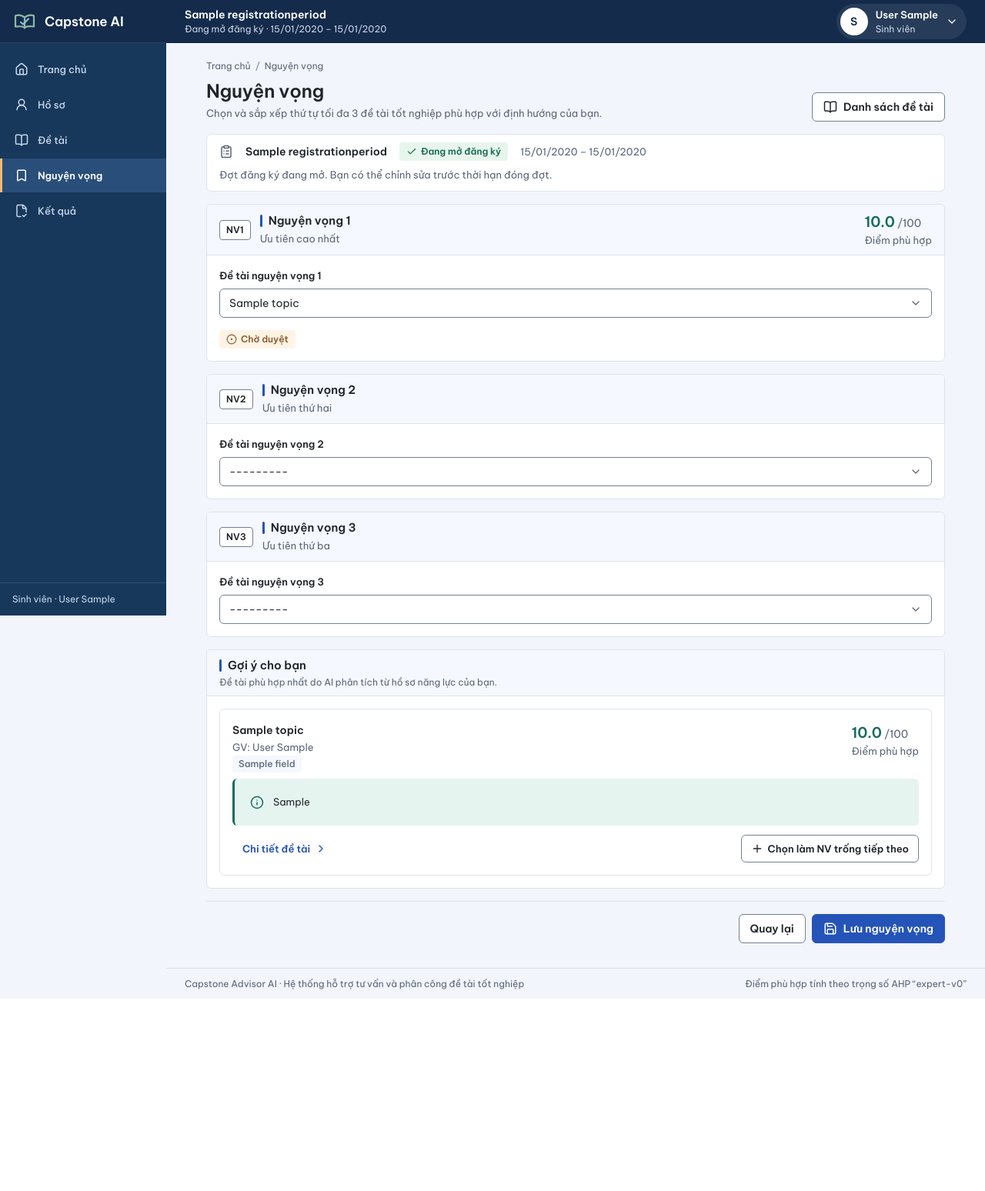
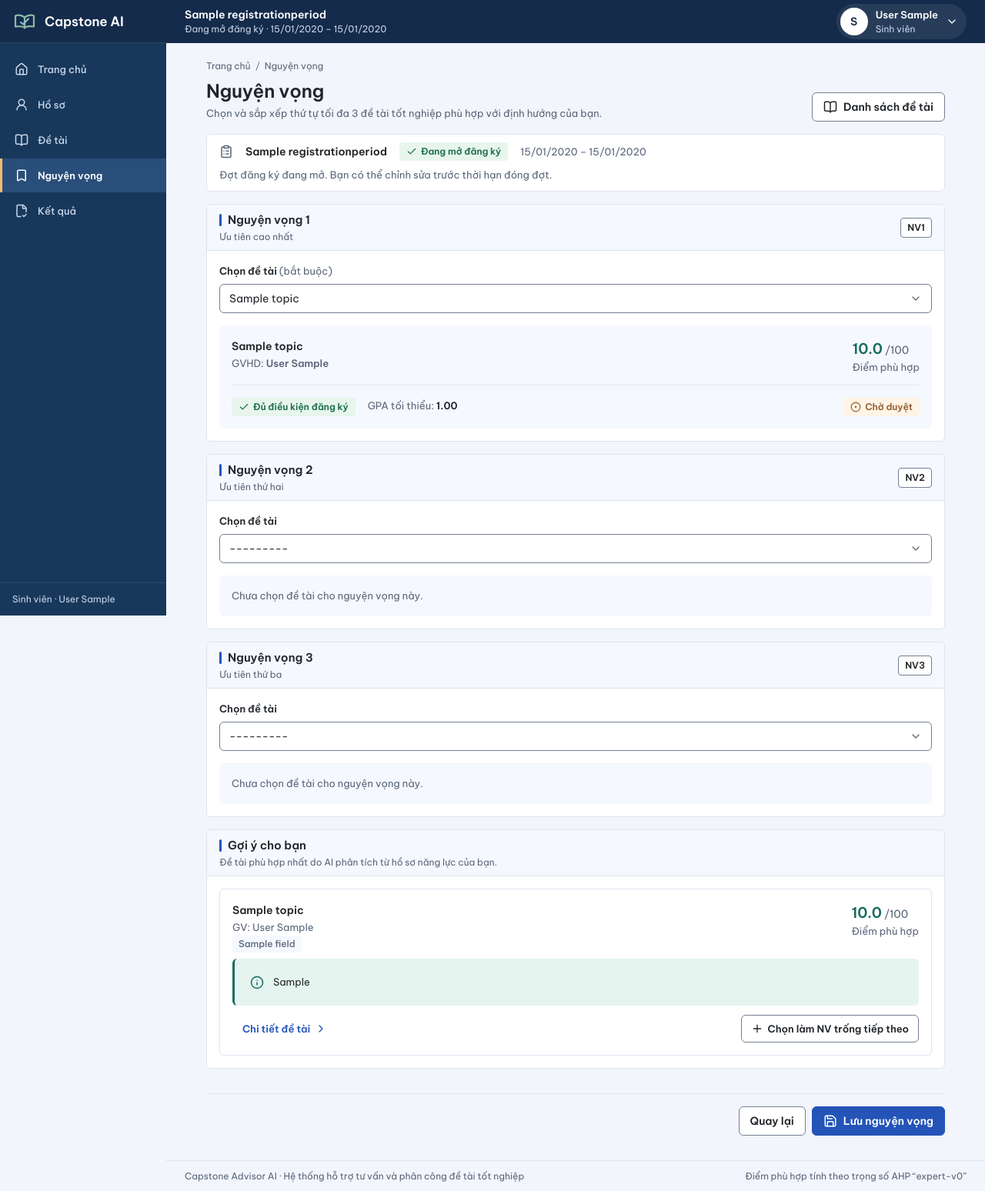
Before and after one commit to lacvietagency-web/capstone-advisor-ai, a Django app: page /nguyen-vong/ in a window 1280 px wide. Shown: the whole page at 77% size. Before the commit the page ends 1298 px from the top, so only its background shows below. Run offline with Django 5.2, Linux system fonts and the light colour scheme; a user stored in the database is signed in; tables that the repository leaves empty hold one stand-in row (values such as "Sample post"); data that the repository does not hold is empty.

Commit message:
UI v35 ATLAS — nhóm sv-b

```diff
--- a/templates/catalog/_pref_actions.html
+++ b/templates/catalog/_pref_actions.html
@@ -9,7 +9,7 @@
   {% endif %}
 
   {% if row.pref.status != "ACCEPTED" %}
-    <form method="post" action="{% url 'lecturer_registrations' topic.pk %}" class="m-0 d-inline-block">
+    <form method="post" action="{% url 'lecturer_registrations' topic.pk %}" class="d-inline" data-at-busy>
       {% csrf_token %}
       <input type="hidden" name="preference_id" value="{{ row.pref.pk }}">
       <input type="hidden" name="action" value="accept">
@@ -21,7 +21,7 @@
   {% endif %}
 
   {% if row.pref.status != "REJECTED" %}
-    <button type="button" class="btn btn-outline-danger btn-sm" data-bs-toggle="modal" data-bs-target="#rejectModal_{{ row.pref.pk }}" title="Từ chối yêu cầu (bắt buộc nhập lý do)">
+    <button type="button" class="btn btn-secondary btn-sm" data-bs-toggle="modal" data-bs-target="#rejectModal_{{ row.pref.pk }}" title="Từ chối yêu cầu (bắt buộc nhập lý do)">
       {% include "components/icon.html" with name="user-x" %}
       <span>Từ chối</span>
     </button>
--- a/templates/catalog/student_preferences.html
+++ b/templates/catalog/student_preferences.html
@@ -22,7 +22,7 @@
   <div class="at-stack">
     {% include "components/period.html" with period=period text="Đợt đăng ký đang mở. Bạn có thể chỉnh sửa trước thời hạn đóng đợt." %}
 
-    <form method="post" id="preferencesForm" data-at-busy novalidate>
+    <form method="post" id="preferencesForm" class="at-stack" data-at-busy novalidate>
       {% csrf_token %}
 
       {# Báo lỗi form không được trùng nguyện vọng #}
@@ -36,100 +36,64 @@
         {# Khối NV1 #}
         <section class="at-panel" id="nvPanel1">
           <div class="at-panel-header">
-            <div class="at-row">
-              <span class="at-rank">NV1</span>
-              <div>
-                <h2 class="h3 at-mb-0">Nguyện vọng 1</h2>
-                <span class="at-secondary">Ưu tiên cao nhất</span>
-              </div>
+            <div>
+              <h2 class="h3">Nguyện vọng 1</h2>
+              <p>Ưu tiên cao nhất</p>
             </div>
-            <div class="nv-score-container" id="nvScore1"></div>
+            <span class="at-rank">NV1</span>
           </div>
           <div class="at-field">
-            <label class="form-label" for="{{ form.nv1.id_for_label }}">Đề tài nguyện vọng 1</label>
+            <label class="form-label at-required" for="{{ form.nv1.id_for_label }}">Chọn đề tài</label>
             {{ form.nv1 }}
             {% if form.nv1.errors %}
               <div class="at-error">{{ form.nv1.errors.0 }}</div>
             {% endif %}
           </div>
-          {% for pref in user.student.preferences.all %}
-            {% if pref.period_id == period.id and pref.rank == 1 %}
-              <div class="at-row at-mt-3">
-                {% include "components/status.html" with status=pref.status label=pref.get_status_display %}
-                {% if pref.status == 'REJECTED' and pref.reject_reason %}
-                  <div class="at-w-100 at-mt-2">
-                    {% include "components/note.html" with kind="danger" title="Lý do từ chối" text=pref.reject_reason %}
-                  </div>
-                {% endif %}
-              </div>
-            {% endif %}
-          {% endfor %}
+          <div class="nv-detail at-inset at-mt-3" id="nvDetail1" data-rank="1">
+            <div class="at-secondary">Chưa chọn đề tài cho nguyện vọng này.</div>
+          </div>
         </section>
 
         {# Khối NV2 #}
         <section class="at-panel" id="nvPanel2">
           <div class="at-panel-header">
-            <div class="at-row">
-              <span class="at-rank">NV2</span>
-              <div>
-                <h2 class="h3 at-mb-0">Nguyện vọng 2</h2>
-                <span class="at-secondary">Ưu tiên thứ hai</span>
-              </div>
+            <div>
+              <h2 class="h3">Nguyện vọng 2</h2>
+              <p>Ưu tiên thứ hai</p>
             </div>
-            <div class="nv-score-container" id="nvScore2"></div>
+            <span class="at-rank">NV2</span>
           </div>
           <div class="at-field">
-            <label class="form-label" for="{{ form.nv2.id_for_label }}">Đề tài nguyện vọng 2</label>
+            <label class="form-label" for="{{ form.nv2.id_for_label }}">Chọn đề tài</label>
             {{ form.nv2 }}
             {% if form.nv2.errors %}
               <div class="at-error">{{ form.nv2.errors.0 }}</div>
             {% endif %}
           </div>
-          {% for pref in user.student.preferences.all %}
-            {% if pref.period_id == period.id and pref.rank == 2 %}
-              <div class="at-row at-mt-3">
-                {% include "components/status.html" with status=pref.status label=pref.get_status_display %}
-                {% if pref.status == 'REJECTED' and pref.reject_reason %}
-                  <div class="at-w-100 at-mt-2">
-                    {% include "components/note.html" with kind="danger" title="Lý do từ chối" text=pref.reject_reason %}
-                  </div>
-                {% endif %}
-              </div>
-            {% endif %}
-          {% endfor %}
+          <div class="nv-detail at-inset at-mt-3" id="nvDetail2" data-rank="2">
+            <div class="at-secondary">Chưa chọn đề tài cho nguyện vọng này.</div>
+          </div>
         </section>
 
         {# Khối NV3 #}
         <section class="at-panel" id="nvPanel3">
           <div class="at-panel-header">
-            <div class="at-row">
-              <span class="at-rank">NV3</span>
-              <div>
-                <h2 class="h3 at-mb-0">Nguyện vọng 3</h2>
-                <span class="at-secondary">Ưu tiên thứ ba</span>
-              </div>
+            <div>
+              <h2 class="h3">Nguyện vọng 3</h2>
+              <p>Ưu tiên thứ ba</p>
             </div>
-            <div class="nv-score-container" id="nvScore3"></div>
+            <span class="at-rank">NV3</span>
           </div>
           <div class="at-field">
-            <label class="form-label" for="{{ form.nv3.id_for_label }}">Đề tài nguyện vọng 3</label>
+            <label class="form-label" for="{{ form.nv3.id_for_label }}">Chọn đề tài</label>
             {{ form.nv3 }}
             {% if form.nv3.errors %}
               <div class="at-error">{{ form.nv3.errors.0 }}</div>
             {% endif %}
           </div>
-          {% for pref in user.student.preferences.all %}
-            {% if pref.period_id == period.id and pref.rank == 3 %}
-              <div class="at-row at-mt-3">
-                {% include "components/status.html" with status=pref.status label=pref.get_status_display %}
-                {% if pref.status == 'REJECTED' and pref.reject_reason %}
-                  <div class="at-w-100 at-mt-2">
-                    {% include "components/note.html" with kind="danger" title="Lý do từ chối" text=pref.reject_reason %}
-                  </div>
-                {% endif %}
-              </div>
-            {% endif %}
-          {% endfor %}
+          <div class="nv-detail at-inset at-mt-3" id="nvDetail3" data-rank="3">
+            <div class="at-secondary">Chưa chọn đề tài cho nguyện vọng này.</div>
+          </div>
         </section>
 
         {# Khối Gợi ý cho bạn từ top5 #}
@@ -193,6 +157,7 @@
 
       {# Nút lưu trên Mobile (Action Bar thay Bottom Nav) #}
       <div class="at-actionbar">
+        <a href="{% url 'home' %}" class="btn btn-secondary">Quay lại</a>
         <button type="submit" class="btn btn-primary">
           {% include "components/icon.html" with name="save" %}Lưu nguyện vọng
         </button>
@@ -200,19 +165,60 @@
     </form>
   </div>
 
-  {# Dữ liệu điểm để JS cập nhật hiển thị điểm khi chọn đề tài #}
+  {# Dữ liệu đề tài và điểm để JS hiển thị chi tiết khi chọn đề tài #}
   <script id="topic-scores-data" type="application/json">
   {
     {% for topic_id, rec in scores.items %}
       "{{ topic_id }}": {
         "topic_id": {{ topic_id }},
         "title": "{{ rec.topic.title|escapejs }}",
+        "lecturer": "{{ rec.topic.lecturer|default:''|escapejs }}",
+        "min_gpa": "{{ rec.topic.min_gpa|floatformat:2 }}",
         "final_score": "{{ rec.final_score|floatformat:1 }}",
         "is_preliminary": {% if rec.m5_llm is None %}true{% else %}false{% endif %}
       }{% if not forloop.last %},{% endif %}
     {% endfor %}
   }
   </script>
+
+  {# Dữ liệu nguyện vọng đã lưu trong CSDL của đợt này #}
+  <script id="saved-preferences-data" type="application/json">
+  {
+    {% for pref in user.student.preferences.all %}
+      {% if pref.period_id == period.id %}
+        "{{ pref.rank }}": {
+          "topic_id": {{ pref.topic.id }},
+          "status": "{{ pref.status }}",
+          "status_display": "{{ pref.get_status_display|escapejs }}",
+          "reject_reason": "{{ pref.reject_reason|default:''|escapejs }}"
+        }{% if not forloop.last %},{% endif %}
+      {% endif %}
+    {% endfor %}
+  }
+  </script>
+
+  {# Mẫu HTML dùng cho JS (tái sử dụng component chuẩn ATLAS) #}
+  <template id="tmpl-status-accepted">
+    {% include "components/status.html" with status="ACCEPTED" label="Đồng ý" %}
+  </template>
+  <template id="tmpl-status-rejected">
+    {% include "components/status.html" with status="REJECTED" label="Từ chối" %}
+  </template>
+  <template id="tmpl-status-pending">
+    {% include "components/status.html" with status="PENDING" label="Chờ duyệt" %}
+  </template>
+  <template id="tmpl-status-unsaved">
+    <span class="at-badge">{% include "components/icon.html" with name="circle-dot" size=14 %}Chưa lưu</span>
+  </template>
+  <template id="tmpl-badge-eligible">
+    <span class="at-badge at-badge--success">{% include "components/icon.html" with name="check" size=14 %}Đủ điều kiện đăng ký</span>
+  </template>
+  <template id="tmpl-note-rejected">
+    <div class="at-mt-3">
+      {% include "components/note.html" with kind="danger" icon="triangle-alert" title="Lý do từ chối" text="__REASON__" %}
+    </div>
+  </template>
+
 
 {% else %}
   {# Context B: Không có đợt mở (period is None) #}
@@ -237,16 +243,12 @@
         {% for item in submitted %}
           <section class="at-panel">
             <div class="at-panel-header">
+              <div>
+                <h2 class="h3">{{ item.pref.topic.title }}</h2>
+                <p>{% if item.pref.topic.lecturer %}GVHD: {{ item.pref.topic.lecturer }}{% endif %}</p>
+              </div>
               <div class="at-row">
                 <span class="at-rank">NV{{ item.pref.rank }}</span>
-                <div>
-                  <h2 class="h3 at-mb-0">{{ item.pref.topic.title }}</h2>
-                  <span class="at-secondary">
-                    {% if item.pref.topic.lecturer %}GVHD: {{ item.pref.topic.lecturer }}{% endif %}
-                  </span>
-                </div>
-              </div>
-              <div class="at-row">
                 {% include "components/status.html" with status=item.pref.status label=item.pref.get_status_display %}
                 {% include "components/score.html" with rec=item.rec size="sm" %}
               </div>
@@ -302,6 +304,16 @@ document.addEventListener("DOMContentLoaded", function () {
     }
   }
 
+  var savedPrefsEl = document.getElementById("saved-preferences-data");
+  var savedPrefsMap = {};
+  if (savedPrefsEl && savedPrefsEl.textContent.trim()) {
+    try {
+      savedPrefsMap = JSON.parse(savedPrefsEl.textContent);
+    } catch (e) {
+      console.error(e);
+    }
+  }
+
   var nv1 = document.getElementById("id_nv1");
   var nv2 = document.getElementById("id_nv2");
   var nv3 = document.getElementById("id_nv3");
@@ -313,35 +325,118 @@ document.addEventListener("DOMContentLoaded", function () {
     }
   });
 
-  function updateScoreSlot(rank) {
-    var slot = document.getElementById("nvScore" + rank);
+  function escapeHtml(str) {
+    if (!str) return "";
+    return String(str)
+      .replace(/&/g, "&amp;")
+      .replace(/</g, "&lt;")
+      .replace(/>/g, "&gt;")
+      .replace(/"/g, "&quot;")
+      .replace(/'/g, "&#039;");
+  }
+
+  function getTemplateHtml(id) {
+    var tmpl = document.getElementById(id);
+    return tmpl ? tmpl.innerHTML.trim() : "";
+  }
+
+  function updateNvDetail(rank) {
+    var slot = document.getElementById("nvDetail" + rank);
     var sel = selects[rank];
     if (!slot || !sel) return;
     var topicId = sel.value;
     if (!topicId) {
-      slot.innerHTML = "";
+      slot.innerHTML = '<div class="at-secondary">Chưa chọn đề tài cho nguyện vọng này.</div>';
       return;
     }
+
     var data = scoresMap[topicId];
-    if (data) {
+    var saved = savedPrefsMap[rank];
+    var isSavedMatch = (saved && String(saved.topic_id) === String(topicId));
+
+    var title = data ? data.title : (sel.options[sel.selectedIndex] ? sel.options[sel.selectedIndex].text : "");
+    var lecturer = (data && data.lecturer) ? data.lecturer : "";
+    var minGpa = (data && data.min_gpa) ? data.min_gpa : "";
+
+    // Điểm phù hợp (score sm)
+    var scoreHtml = "";
+    if (data && data.final_score) {
       var label = data.is_preliminary ? "Điểm sơ bộ M1–M4" : "Điểm phù hợp";
-      slot.innerHTML = '<div class="at-score at-score--sm">' +
+      scoreHtml = '<div class="at-score at-score--sm">' +
         '<span class="at-score-value">' + data.final_score + '<small> /100</small></span>' +
         '<span class="at-score-label">' + label + '</span>' +
         '</div>';
     } else {
-      slot.innerHTML = '<div class="at-score at-score--none at-score--sm">' +
+      scoreHtml = '<div class="at-score at-score--none at-score--sm">' +
         '<span class="at-score-value">Chưa có điểm</span>' +
         '</div>';
     }
+
+    // Trạng thái duyệt
+    var statusHtml = "";
+    var rejectNoteHtml = "";
+    if (isSavedMatch) {
+      if (saved.status === "ACCEPTED") {
+        statusHtml = getTemplateHtml("tmpl-status-accepted");
+        if (saved.status_display && saved.status_display !== "Đồng ý") {
+          statusHtml = statusHtml.replace("Đồng ý", escapeHtml(saved.status_display));
+        }
+      } else if (saved.status === "REJECTED") {
+        statusHtml = getTemplateHtml("tmpl-status-rejected");
+        if (saved.status_display && saved.status_display !== "Từ chối") {
+          statusHtml = statusHtml.replace("Từ chối", escapeHtml(saved.status_display));
+        }
+        if (saved.reject_reason) {
+          rejectNoteHtml = getTemplateHtml("tmpl-note-rejected").replace("__REASON__", escapeHtml(saved.reject_reason));
+        }
+      } else {
+        statusHtml = getTemplateHtml("tmpl-status-pending");
+        if (saved.status_display && saved.status_display !== "Chờ duyệt") {
+          statusHtml = statusHtml.replace("Chờ duyệt", escapeHtml(saved.status_display));
+        }
+      }
+    } else {
+      statusHtml = getTemplateHtml("tmpl-status-unsaved");
+    }
+
+    // Điều kiện đăng ký
+    var eligHtml = '<div class="at-meta">' +
+      getTemplateHtml("tmpl-badge-eligible");
+    if (minGpa && parseFloat(minGpa) > 0) {
+      eligHtml += '<span>GPA tối thiểu: <strong>' + minGpa + '</strong></span>';
+    }
+    eligHtml += '</div>';
+
+    slot.innerHTML =
+      '<div class="at-row at-row--between at-row--top">' +
+        '<div class="at-grow">' +
+          '<strong class="d-block">' + escapeHtml(title) + '</strong>' +
+          (lecturer ? '<div class="at-secondary at-mt-1">GVHD: <strong>' + escapeHtml(lecturer) + '</strong></div>' : '') +
+        '</div>' +
+        scoreHtml +
+      '</div>' +
+      '<div class="at-topic-foot at-mt-3">' +
+        eligHtml +
+        statusHtml +
+      '</div>' +
+      rejectNoteHtml;
   }
+
 
   [1, 2, 3].forEach(function (rank) {
     var sel = selects[rank];
     if (sel) {
-      updateScoreSlot(rank);
+      updateNvDetail(rank);
       sel.addEventListener("change", function () {
-        updateScoreSlot(rank);
+        var val = this.value;
+        if (val) {
+          [1, 2, 3].forEach(function (otherRank) {
+            if (otherRank !== rank && selects[otherRank] && selects[otherRank].value === val) {
+              alert("Đề tài này đã được chọn ở Nguyện vọng " + otherRank + ". Vui lòng chọn đề tài khác.");
+            }
+          });
+        }
+        updateNvDetail(rank);
       });
     }
   });
```
Also changed, not shown: templates/catalog/student_profile.html (+17 -12 lines).
